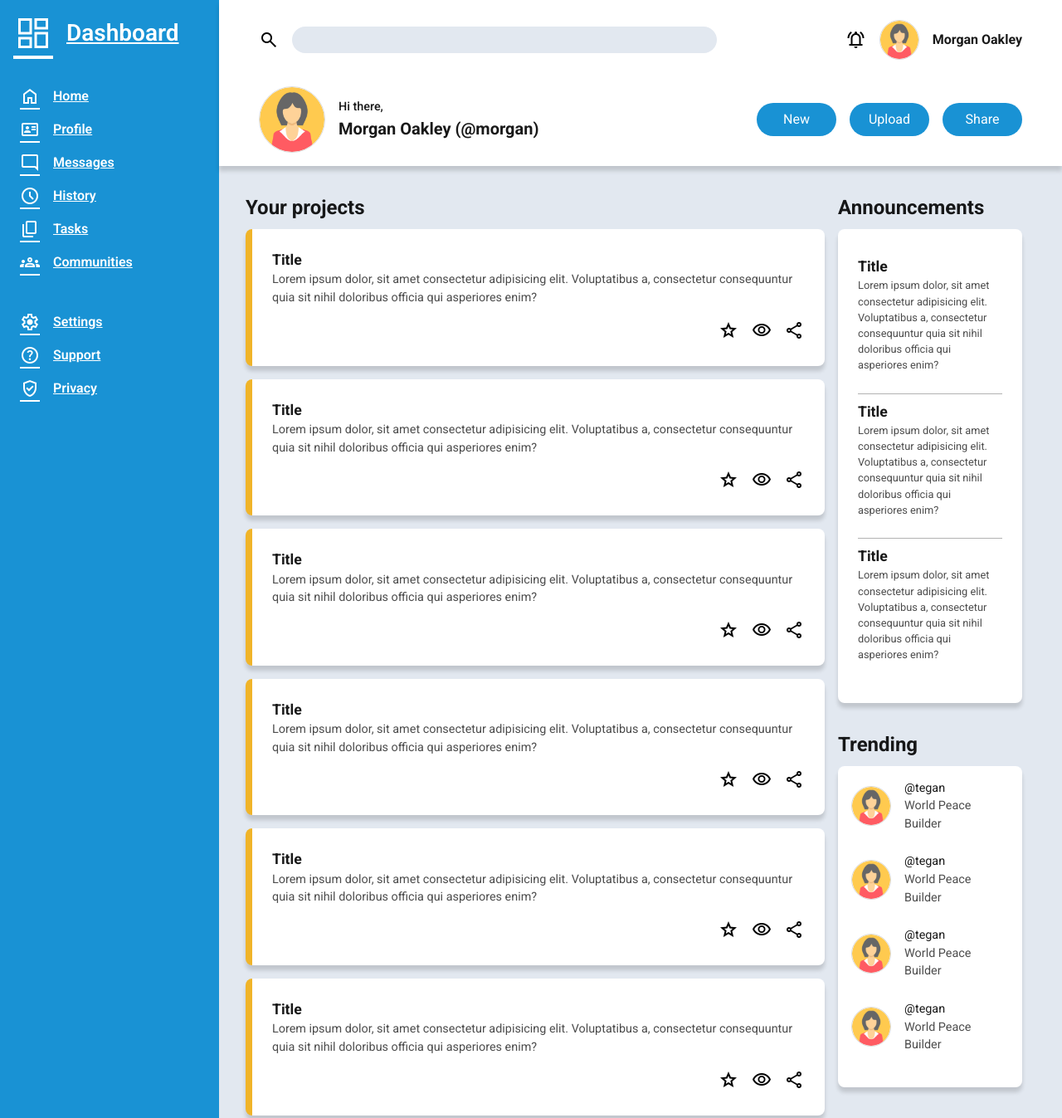
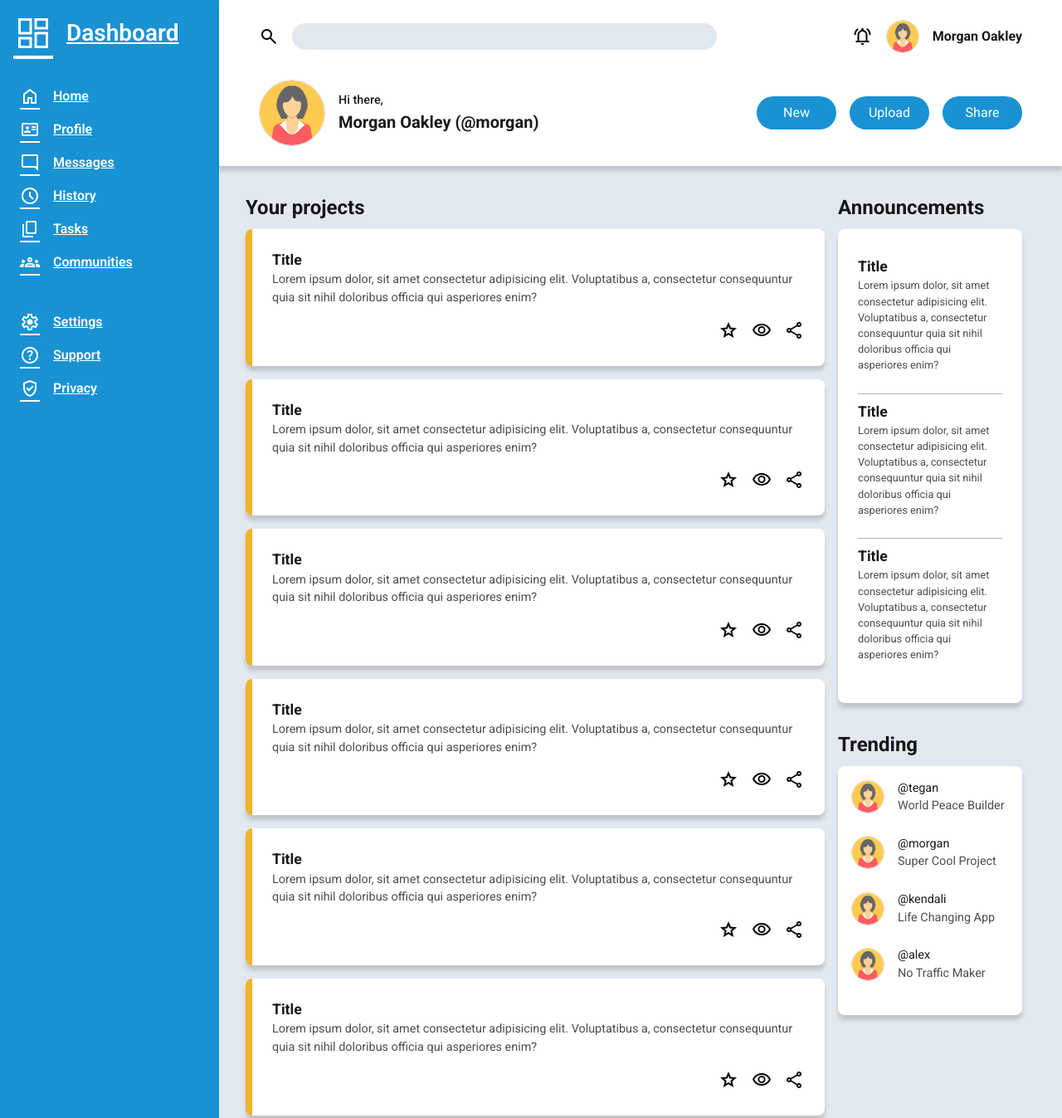
Before and after one commit to SamuelJZRobinson/Odin-Admin-Dashboard, a plain HTML site: page index.html in a window 1280 px wide. Shown: the top 1347 px of the page at 83% size. Drawn offline with nearby package versions, Linux system fonts and the light colour scheme; a web font is replaced by a local one.

Commit message:
Minor UI Adjustments

```diff
--- a/css/styles.css
+++ b/css/styles.css
@@ -170,8 +170,8 @@ header{
 }
 
 #notifications .profile-image img{
-  width: 48px;
-  min-width: 48px;
+  width: 40px;
+  min-width: 40px;
   aspect-ratio: 1/1;
   border-radius: 100%;
   object-fit: cover;
@@ -232,6 +232,7 @@ button{
 
 button:hover{
   background-color: #136c9c;
+  cursor: pointer;
 }
 
 /* Main */
@@ -346,8 +347,8 @@ main h2{
 }
 
 #trending .profile-image img{
-  width: 48px;
-  min-width: 48px;
+  width: 40px;
+  min-width: 40px;
   aspect-ratio: 1/1;
   border-radius: 100%;
   object-fit: cover;
--- a/index.html
+++ b/index.html
@@ -163,24 +163,24 @@
           <div class="user">
             <div class="profile-image"><img src="images/profile.png" alt="Generic woman avatar"></div>
             <div class="user-name-container">
-              <p class="username">@tegan</p>
-              <p class="motto">World Peace Builder</p>
+              <p class="username">@morgan</p>
+              <p class="motto">Super Cool Project</p>
             </div>
           </div>
           <!-- User Item -->
           <div class="user">
             <div class="profile-image"><img src="images/profile.png" alt="Generic woman avatar"></div>
             <div class="user-name-container">
-              <p class="username">@tegan</p>
-              <p class="motto">World Peace Builder</p>
+              <p class="username">@kendali</p>
+              <p class="motto">Life Changing App</p>
             </div>
           </div>
           <!-- User Item -->
           <div class="user">
             <div class="profile-image"><img src="images/profile.png" alt="Generic woman avatar"></div>
             <div class="user-name-container">
-              <p class="username">@tegan</p>
-              <p class="motto">World Peace Builder</p>
+              <p class="username">@alex</p>
+              <p class="motto">No Traffic Maker</p>
             </div>
           </div>
         </div>
```
